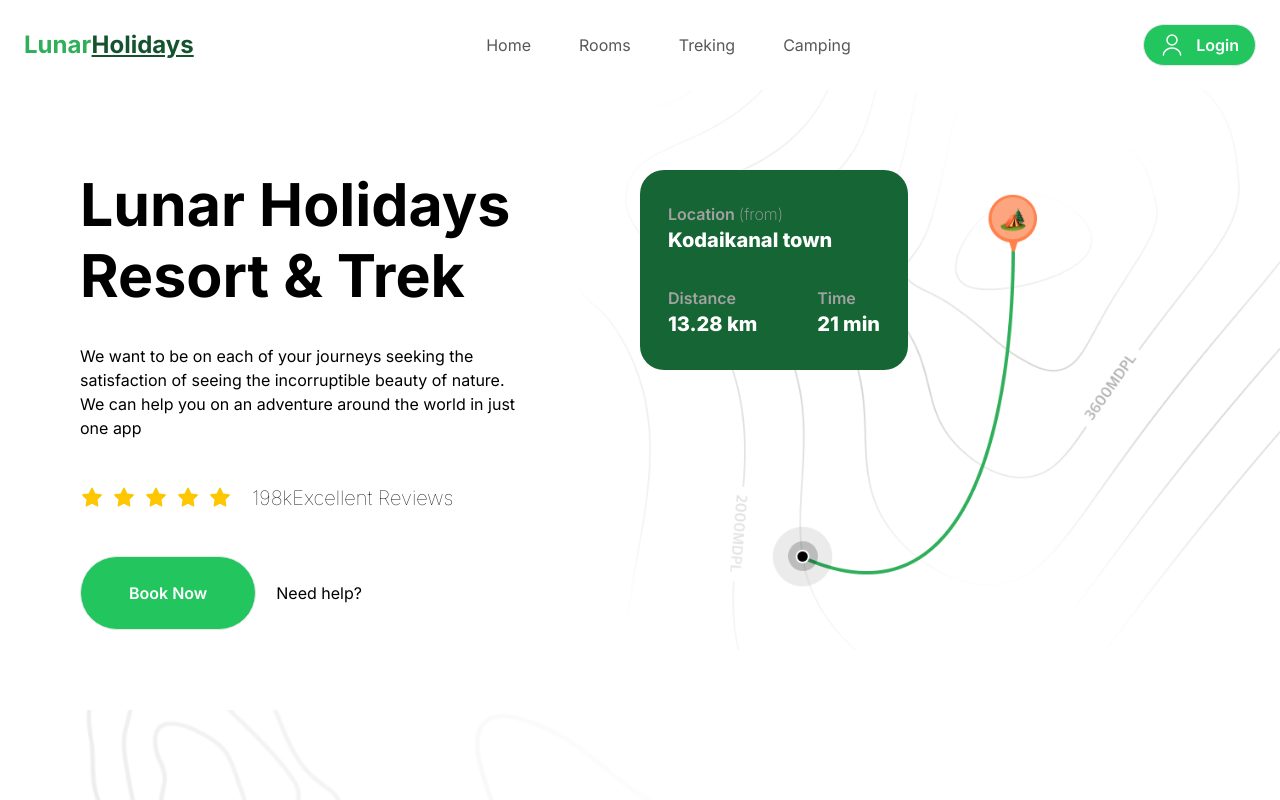
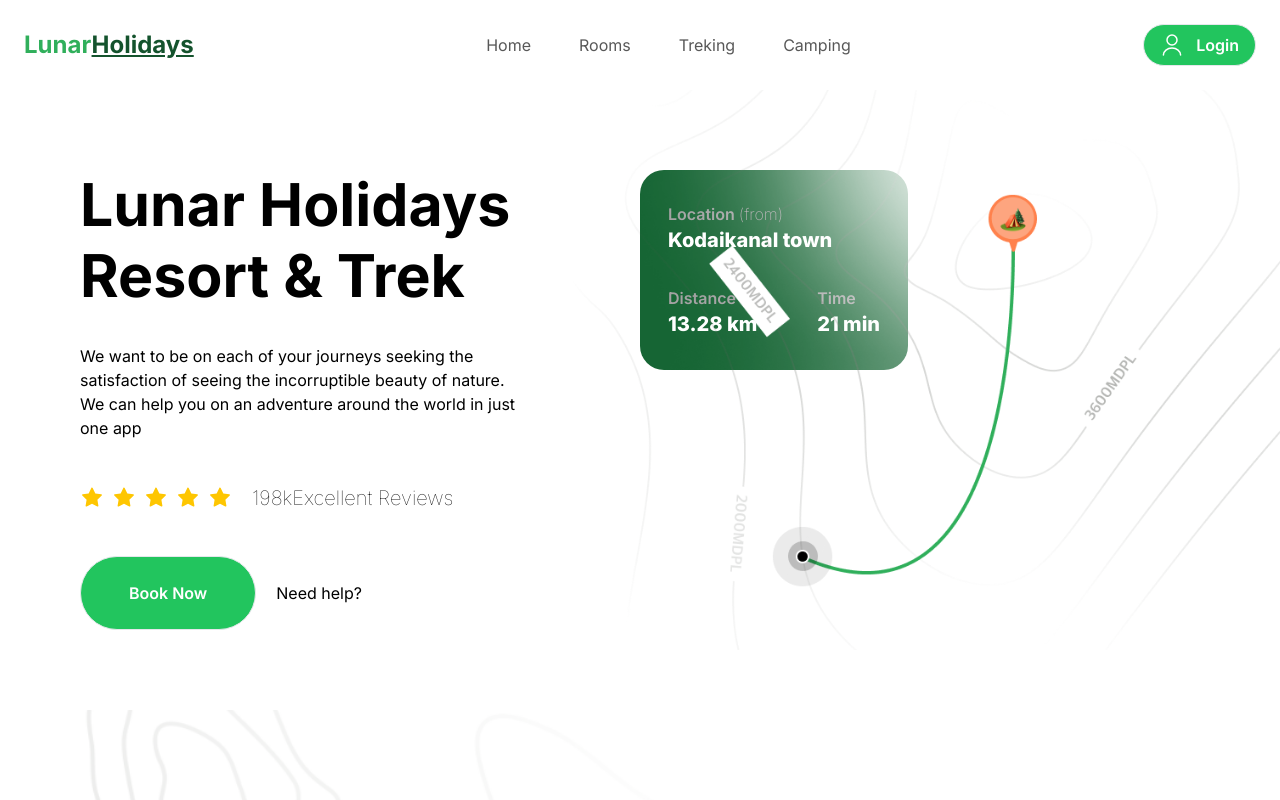
Before and after one commit to Abinsonsuresh/LunarHolidays-Nextjs, a Next.js app: page / in a window 1280 px wide. Shown: the top 800 px of the page. Built offline with nearby package versions, Linux system fonts and the light colour scheme.

Commit message:
navbar z index issue fixed

```diff
--- a/src/app/components/MainHome.tsx
+++ b/src/app/components/MainHome.tsx
@@ -1,6 +1,5 @@
 
-// .hero-map {
-//     @apply absolute right-0 top-0 h-screen w-screen bg-pattern-2 bg-cover bg-center md:-right-28 xl:-top-60;
+
 import Image from 'next/image'
 import Button from "./Button"
 
@@ -10,8 +9,8 @@ const MainHome = () => {
     <>
       <div className="max-container padding-container flex flex-col gap-20 py-10 pb-32 md:gap-28 lg:py-20 xl:flex-row  ">
         <div className="absolute right-0 top-0 bg-pattern-2 bg-cover h-screen w-screen bg-center md:-right-28 xl:-top-60" />
-
-        <div className="relative flex flex-col flex-1 xl:w-1/2 z-20">
+{/* zz */}
+        <div className="relative flex flex-col flex-1 xl:w-1/2 ">
           <div>
             <p className="md:text-[59px] text-[50px] font-[700] leading-[120%]">Lunar Holidays Resort & Trek</p>
             {/* <p className="text-[52px] font-[700]"></p> */}
@@ -49,7 +48,8 @@ const MainHome = () => {
 
 
         <div className=" flex flex-1 items-start ">
-          <div className=" z-20 flex w-[268px] flex-col gap-8 rounded-3xl bg-green-800 px-7 py-8">
+          {/* zz -20 */}
+          <div className=" flex w-[268px] flex-col gap-8 rounded-3xl bg-green-800 px-7 py-8">
 
             <div className="flex flex-col">
               <div className="flex items-center">
--- a/src/app/components/Navbar.tsx
+++ b/src/app/components/Navbar.tsx
@@ -37,13 +37,13 @@ const Navbar = () => {
             </div>
         </div>
 
-        <div className='md:hidden flex justify-center items-center gap-3'>
-          <div className='flex justify-center items-center gap-3'>
+        <div className='md:hidden flex justify-center items-center gap-3  relative z-50 mobnav'>
+          <div className={!nav  ? 'flex justify-center items-center gap-3' : "hidden"}>
 
             <SlMenu className='cursor-pointer' onClick={()=>shownav()} />
           </div>
 
-          <div className={nav ? ('fixed  bg-primary shadow-2xl h-[100%] w-[60%] z-50 top-0 right-0 flex flex-col justify-between ease-in duration-100') : ('fixed right-[-100%]  h-[70%] flex flex-col items-center justify-between ease-in')}>
+          <div className={nav ? ('fixed  bg-white shadow-2xl h-[100%] w-[60%]  top-0 right-0 flex flex-col justify-between ease-in duration-100') : ('fixed right-[-100%]  h-[70%] flex flex-col items-center justify-between ease-in')}>
             <div className="absolute top-0 right-0 p-6">
               <VscChromeClose size={20} className='cursor-pointer' onClick={()=>shownav()}  />
             </div>
--- a/src/app/layout.tsx
+++ b/src/app/layout.tsx
@@ -19,8 +19,10 @@ export default function RootLayout({
   return (
     <html lang="en">
       <body className={inter.className}>
+
         <Navbar/>
-        <main className="relative overflow-hidden">
+
+        <main className="relative overflow-hidden mbody">
         {children}
         </main>
         <Footer/>
```
Also changed, not shown: src/app/globals.css (line endings or trailing spaces).
